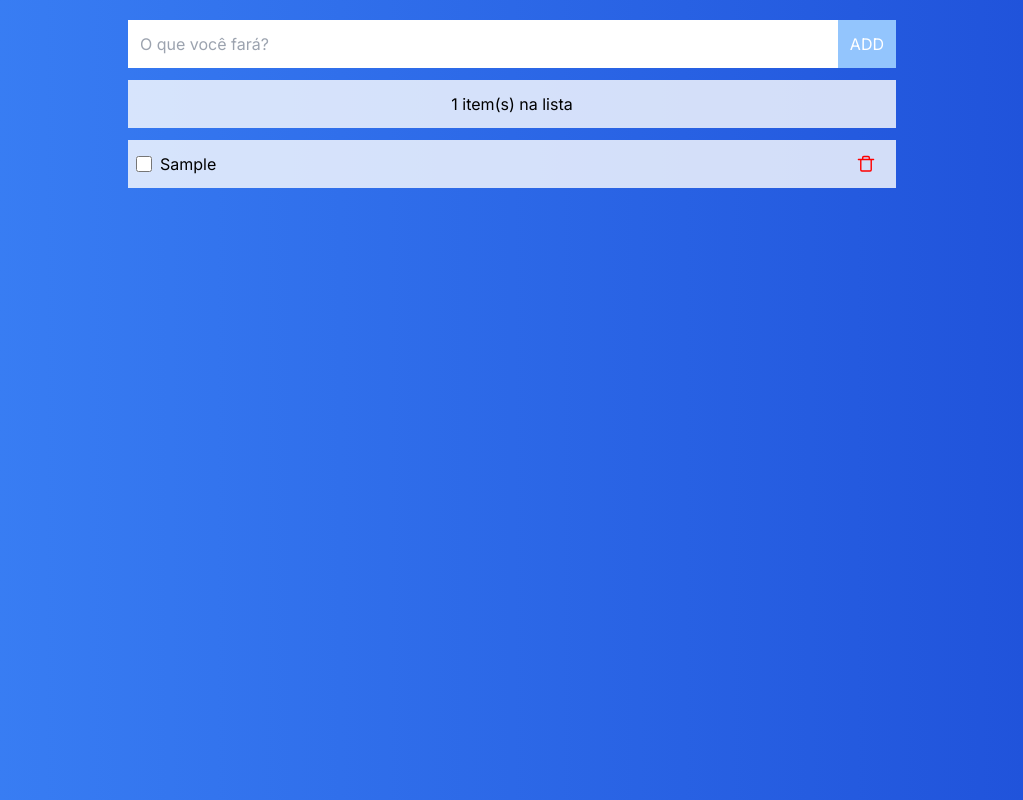
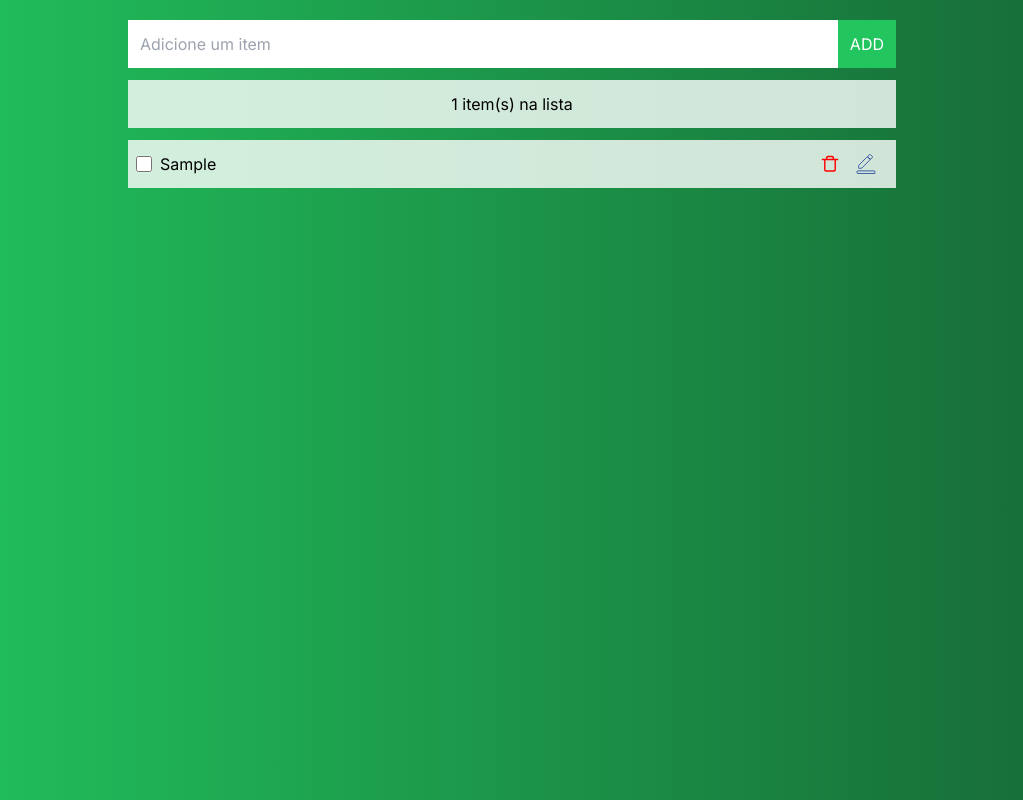
Before and after one commit to DiegoDev1312/todo-list, a Next.js app: page / in a window 1280 px wide. Both pictures are taken after typing "Sample" into the empty fields and a click on the button "ADD". Shown: the whole page, without its empty margins (128-1151 px from the left). Built offline with nearby package versions, Linux system fonts and the light colour scheme.

Commit message:
chore: adição do botão de editar e correção no bug ao refreshar a pagina

```diff
--- a/src/app/page.tsx
+++ b/src/app/page.tsx
@@ -1,13 +1,16 @@
 "use client"
 
+import { useEffect, useReducer, useState } from "react";
 import { taskReducer } from "@/reducers/taskReducer";
 import { TaskProps } from "@/types/Task";
-import { useEffect, useReducer, useState } from "react";
+import { v4 as uuidv4 } from 'uuid';
 
 function Page() {
   const storageList = localStorage.getItem('@task_list');
   const [taskName, setTaskName] = useState('');
   const [taskList, dispatch] = useReducer(taskReducer, storageList ? JSON.parse(storageList) : []);
+  const [editId, setEditId] = useState<string>('');
+  const [editText, setEditText] = useState('');
 
   useEffect(() => {
     updateStorageList(taskList.length > 0 ? taskList : []);
@@ -22,12 +25,13 @@ function Page() {
       type: 'add',
       payload: {
         taskName,
+        id: uuidv4(),
       },
     });
     setTaskName('');
   }
 
-  function handleTogglePress(idList: number) {
+  function handleTogglePress(idList: string) {
     dispatch({
       type: 'toggleDone',
       payload: {
@@ -36,7 +40,7 @@ function Page() {
     });
   }
 
-  function handleDeletePress(idList: number) {
+  function handleDeletePress(idList: string) {
     dispatch({
       type: 'remove',
       payload: {
@@ -45,9 +49,44 @@ function Page() {
     });
   }
 
+  function handleEditPress(idList: string, oldText: string) {
+    setEditId(idList);
+    setEditText(oldText);
+  }
+
+  function handleConfirmEditPress() {
+    if (editText) {
+      dispatch({
+        type: 'editText',
+        payload: {
+          id: editId,
+          text: editText,
+        }
+      });
+      closeEditArea();
+    }
+  }
+
+  function closeEditArea() {
+    setEditId('');
+    setEditText('');
+  }
+
   function renderList() {
     return taskList.map((task) => {
       const coditionThrough = task.isChecked ? 'line-through' : '';
+
+      if (editId === task.id) {
+        return (
+          <label className="flex items-center p-2 gap-2" key={task.id}>
+            <input value={editText} onChange={(event) => setEditText(event.target.value)} className="h-8 pl-2" />
+            <div className="flex items-center gap-2">
+              <button className="hover:text-blue-400 text-gray-800" onClick={handleConfirmEditPress}>Confirmar</button>
+              <button className="hover:text-red-500 text-gray-800" onClick={closeEditArea}>Cancelar</button>
+            </div>
+          </label>
+        );
+      }
 
       return (
         <label className="flex items-center justify-between p-2 gap-2 relative" key={task.id}>
@@ -55,25 +94,30 @@ function Page() {
             <input type='checkbox' checked={task.isChecked} className="h-4 w-4" onChange={() => handleTogglePress(task.id)} />
             <p className={`${coditionThrough} `}>{task.name}</p>
           </div>
-          <button onClick={() => handleDeletePress(task.id)}  className="h-8 w-8">
-            <img src="./bin-icon.svg"  className="h-5 w-5 object-cover" />
-          </button>
+          <div className="flex gap-1">
+            <button onClick={() => handleDeletePress(task.id)}  className="h-8 w-8">
+              <img src="./bin-icon.svg"  className="h-5 w-5 object-cover" />
+            </button>
+            <button onClick={() => handleEditPress(task.id, task.name)} className="h-8 w-8">
+              <img src="./edit-icon.svg"  className="h-5 w-5 object-cover" />
+            </button>
+          </div>
         </label>
       );
     });
   }
 
   return (
-    <main className="bg-gradient-to-r from-blue-500 to-blue-700 min-h-screen flex justify-center">
+    <main className="bg-gradient-to-r from-green-500 to-green-800 min-h-screen flex justify-center select-none">
       <div className="mt-5 w-full px-3 mb-3 md:px-0 md:w-3/5">
         <div className="bg-white w-full flex items-center bg-blue-400/50">
           <input
-            placeholder="O que você fará?"
+            placeholder="Adicione um item"
             className="w-full outline-none p-3"
             value={taskName}
             onChange={(e) => setTaskName(e.target.value)}
           />
-          <button onClick={handleAddPress} className="text-white bg-blue-300 p-3">ADD</button>
+          <button onClick={handleAddPress} className="text-white bg-green-500 p-3">ADD</button>
         </div>
         <div className="p-3 bg-white/80 flex items-center justify-center my-3">
           <p>{taskList.length} item(s) na lista</p>
--- a/src/reducers/taskReducer.ts
+++ b/src/reducers/taskReducer.ts
@@ -4,29 +4,38 @@ type AddAction = {
     type: 'add';
     payload: {
         taskName: string;
+        id: string;
     };
 };
 
 type ToggleDoneAction = {
     type: 'toggleDone';
     payload: {
-        id: number;
+        id: string;
     };
 };
 
 type DeleteAction = {
     type: 'remove';
     payload: {
-        id: number;
+        id: string;
     };
 };
 
-type TypeProps = AddAction | ToggleDoneAction | DeleteAction;
+type EditTextAction = {
+    type: 'editText';
+    payload: {
+        id: string;
+        text: string;
+    };
+};
+
+type TypeProps = AddAction | ToggleDoneAction | DeleteAction | EditTextAction;
 
 export function taskReducer(list: TaskProps[], type: TypeProps) {
     switch (type.type) {
         case 'add':
-            return [...list, { id: list.length + 1, name: type.payload.taskName,  isChecked: false }];
+            return [...list, { id: type.payload.id, name: type.payload.taskName,  isChecked: false }];
         case 'remove':
             return list.filter((item) => item.id !== type.payload.id);
         case 'toggleDone':
@@ -40,6 +49,16 @@ export function taskReducer(list: TaskProps[], type: TypeProps) {
 
                 return item;
             });
+        case 'editText':
+            return list.map((item) => {
+                if (item.id === type.payload.id) {
+                    return {
+                        ...item,
+                        name: type.payload.text,
+                    };
+                }
+                return item;
+            });
         default: return list;
     }
 }
--- a/src/types/Task.ts
+++ b/src/types/Task.ts
@@ -1,5 +1,5 @@
 export type TaskProps = {
-    id: number;
+    id: string;
     name: string;
     isChecked: boolean;
 }
```
Also changed, not shown: package.json (+5 -3 lines), public/edit-icon.svg (added), 1 other file (tests, documents, lock files or other folders).
